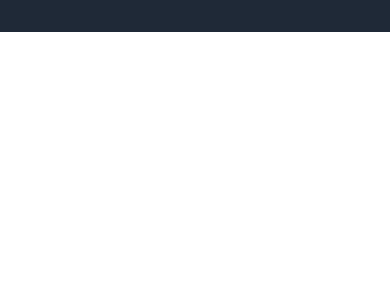
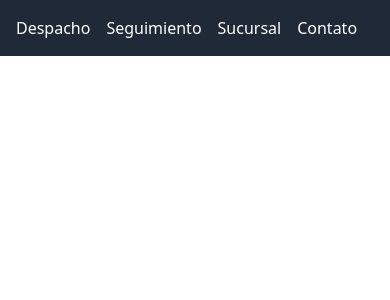
Before and after one commit to tih4r3-chan/Despacho, a React (Vite) app in the folder Despacho/: page / in a window 390 px wide. Shown: the top 300 px of the page. Built offline with nearby package versions, Linux system fonts and the light colour scheme.

Commit message:
new
cada vez peor, no me salenada como quiero :(

```diff
--- a/Despacho/package.json
+++ b/Despacho/package.json
@@ -11,7 +11,8 @@
   },
   "dependencies": {
     "react": "^18.2.0",
-    "react-dom": "^18.2.0"
+    "react-dom": "^18.2.0",
+    "react-icons": "^5.1.0"
   },
   "devDependencies": {
     "@types/react": "^18.2.66",
--- a/Despacho/src/componentes/Navbar.jsx
+++ b/Despacho/src/componentes/Navbar.jsx
@@ -1,21 +1,28 @@
 import React from 'react';
+import { RiUserFill } from 'react-icons/ri';
 
 function Navbar() {
   return (
-    <>
-    <nav className='bg-gray-800 p-4'>
-      <div className='hidden sm:ml-6 sm:block'>
+    <div className=''>
+    <nav className='bg-gray-800 p-4 flex items-center justify-between'>
+      <div className='flex items-centser'>
+        {/* nombre/ logo */}
         <div>
           <p className='text-white'>Despacho</p>
         </div>
+        {/* opciones */}
         <div className='items-center space-x-4'>
-          <a href="#" className='text-white'>Seguimiento</a>
-          <a href="#" className='text-white'>Sucursal</a>
-          <a href="#" className='text-white'>Contato</a>
+          <a href="#" className='text-white ml-4'>Seguimiento</a>
+          <a href="#" className='text-white ml-4'>Sucursal</a>
+          <a href="#" className='text-white ml-4'>Contato</a>
+        </div>
+        {/* botonperfin */}
+        <div className='hidden sm:block x-end'>
+          <RiUserFill className="h-8 w-8 text-white" />
         </div>
       </div>
     </nav>
-    </>
+    </div>
   );
 }
 
--- /dev/null
+++ b/package.json
@@ -0,0 +1,5 @@
+{
+  "dependencies": {
+    "react-icons": "^5.1.0"
+  }
+}
```
Also changed, not shown: 2 other files (tests, documents, lock files or other folders).
